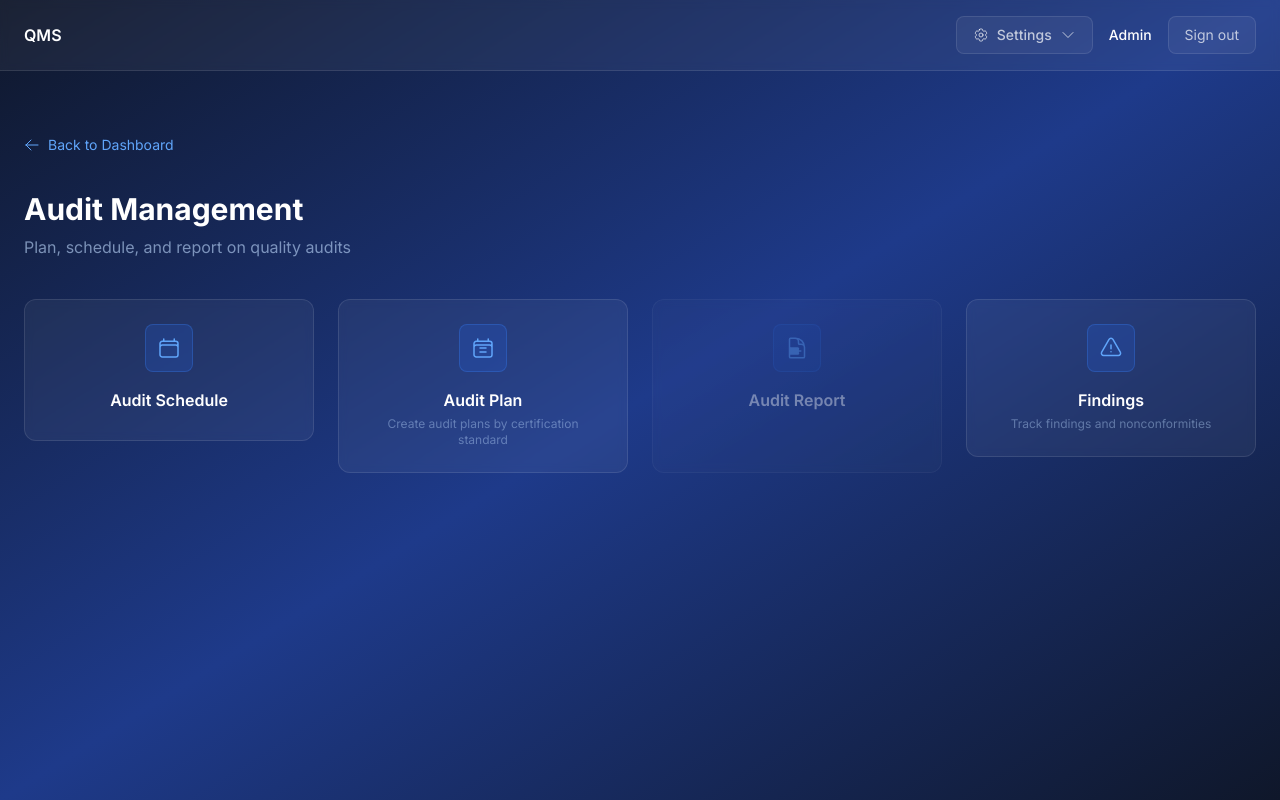
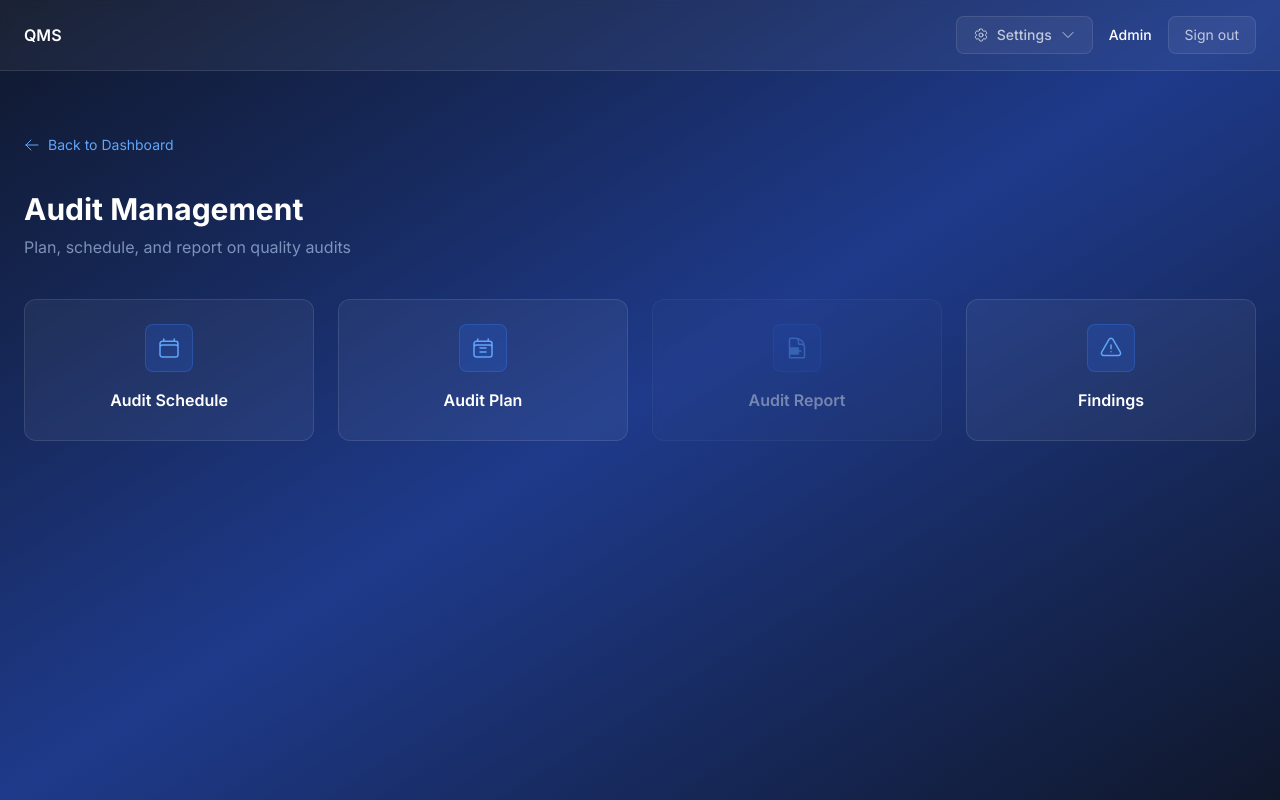
Before and after one commit to altamashasifghouri-hub/quality-management-system, a Next.js app: page /audit in a window 1280 px wide. Built offline with nearby package versions, Linux system fonts and the light colour scheme.

Commit message:
Remove descriptions from audit tiles, names only

```diff
--- a/src/app/audit/page.tsx
+++ b/src/app/audit/page.tsx
@@ -40,7 +40,6 @@ export default function AuditManagement() {
                 </svg>
               </div>
               <h3 className="text-white font-semibold mb-1">Audit Plan</h3>
-              <p className="text-xs text-blue-200/40">Create audit plans by certification standard</p>
             </div>
           </Link>
           <div className="bg-white/5 backdrop-blur-sm border border-white/10 rounded-xl p-6 text-center opacity-40 cursor-not-allowed">
@@ -59,7 +58,6 @@ export default function AuditManagement() {
                 </svg>
               </div>
               <h3 className="text-white font-semibold mb-1">Findings</h3>
-              <p className="text-xs text-blue-200/40">Track findings and nonconformities</p>
             </div>
           </Link>
         </div>
```
